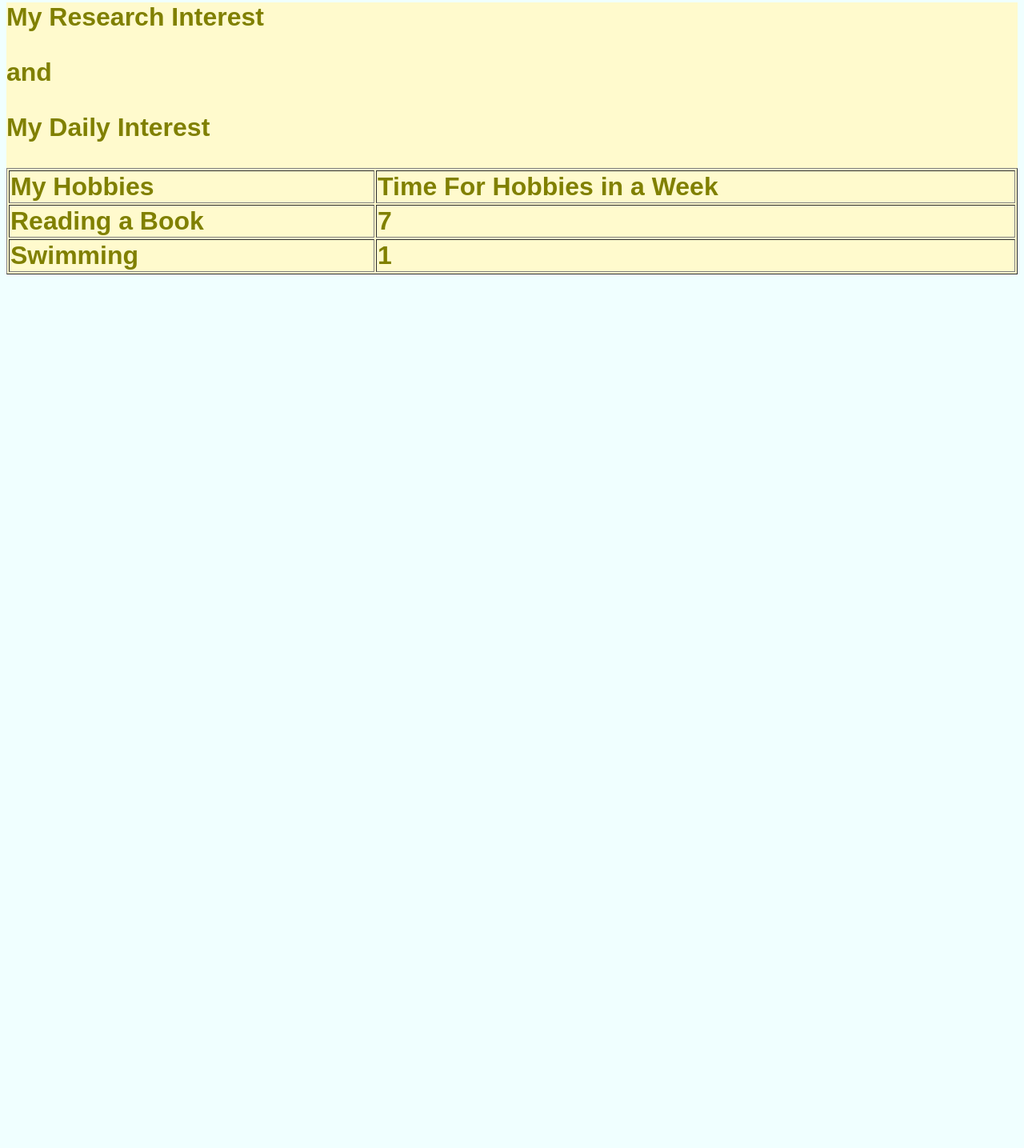
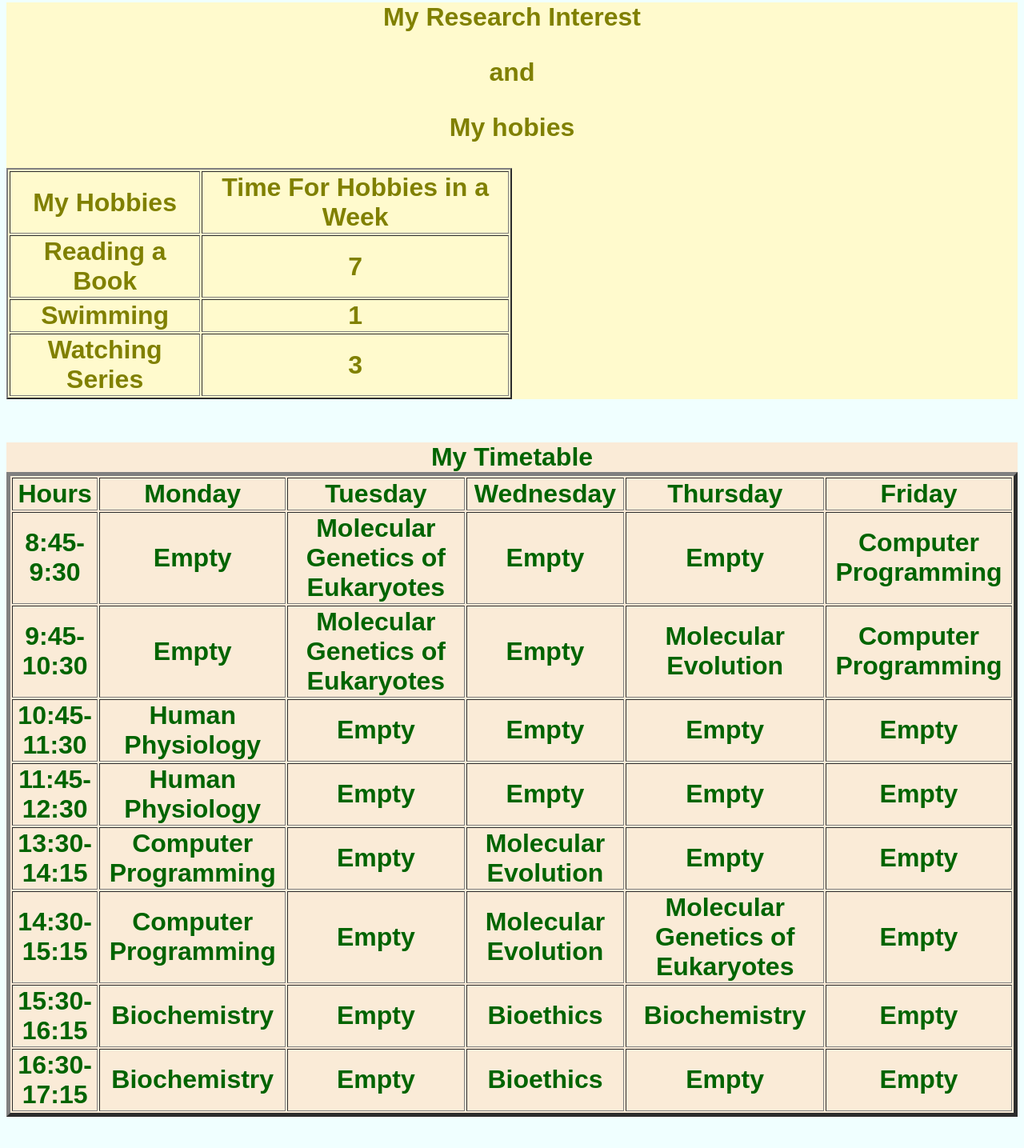
Before and after one commit to cihancivancivas/cihancivancivas.github.io, a plain HTML site: page index.html in a window 1280 px wide. Shown: the part 381-1816 px from the top of the page at 80% size. Before the commit the page ends 800 px from the top, so only its background shows below. Drawn offline with Linux system fonts and the light colour scheme.

Commit message:
For Homework, 03/03/2016 table

```diff
--- a/index.html
+++ b/index.html
@@ -20,19 +20,25 @@
                background-color: antiquewhite;
                font-family: monospace;
              font-style: oblique;
-            font-size: 1pc}
+            font-size: 1pc;
+            text-align: center}
             h3{color: rosybrown;
             background-color: wheat;
             font-family: monospace;
             font-size: 2em;
             text-align: center}
             h4{color:olive;
-            text-align: left;
+            text-align: center;
             font-style: initial;
             font-family: sans-serif;
             background-color: lemonchiffon;
             font-size: 2em
             }
+            h5{ color: darkgreen;
+            text-align: center;
+            font-family: sans-serif;
+            font-size: 2em;
+            background-color: antiquewhite}
         </style>
         <meta charset="UTF-8"/>
         <meta name="viewport" content="wide"/>
@@ -43,13 +49,16 @@
     <p> 200104001 </p>
 
     </h2>
-    <h3> My Biography </h3>
+    <h3> My Biography
+    </h3>
+
     <h4>
         <p> My Research Interest </p>
 
          and
-        <p>My Daily Interest</p>
-        <table border="1" style="width:100%">
+        <p>My hobies</p>
+
+        <table border="2" style="width:50%">
   <tr>
     <td>My Hobbies</td>
     <td>Time For Hobbies in a Week </td>
@@ -62,8 +71,94 @@
     <td>Swimming</td>
     <td>1</td>
   </tr>
+  <tr>
+      <td>Watching Series</td>
+      <td>3</td>
+  </tr>
 </table>
     </h4>
+    <h5>
+        My Timetable
+        <table border="5" style="width: 100%">
+            <tr>
+                <td> Hours </td>
+                <td> Monday </td>
+                <td> Tuesday </td>
+                <td> Wednesday </td>
+                <td> Thursday </td>
+                <td> Friday </td>
+
+            </tr>
+            <tr>
+                <td>8:45-9:30</td>
+                <td>Empty</td>
+                <td> Molecular Genetics of Eukaryotes </td>
+                <td>Empty</td>
+                <td>Empty</td>
+                <td> Computer Programming </td>
+
+            </tr>
+            <tr>
+                <td>9:45-10:30</td>
+                <td>Empty</td>
+                <td> Molecular Genetics of Eukaryotes </td>
+                <td> Empty </td>
+                <td> Molecular Evolution </td>
+                <td> Computer Programming </td>
+
+            </tr>
+            <tr>
+                <td>10:45-11:30</td>
+            <td>Human Physiology</td>
+            <td> Empty </td>
+            <td> Empty </td>
+            <td> Empty </td>
+            <td> Empty </td>
+
+            </tr>
+            <tr>
+                <td> 11:45-12:30 </td>
+                <td>Human Physiology</td>
+                <td>Empty</td>
+                <td>Empty</td>
+                <td>Empty</td>
+                <td>Empty</td>
+            </tr>
+            <tr>
+                <td>13:30-14:15</td>
+                <td> Computer Programming </td>
+                <td>Empty</td>
+                <td>Molecular Evolution</td>
+                <td>Empty</td>
+                <td>Empty</td>
+
+            </tr>
+            <tr>
+                <td>14:30-15:15</td>
+                <td>Computer Programming </td>
+                <td>Empty</td>
+                <td>Molecular Evolution </td>
+                <td>Molecular Genetics of Eukaryotes </td>
+                <td>Empty</td>
+
+            </tr>
+            <tr>
+                <td>15:30-16:15</td>
+                <td>Biochemistry</td>
+                <td>Empty</td>
+                <td>Bioethics</td>
+                <td>Biochemistry</td>
+                <td> Empty </td>
+            </tr>
+            <tr>
+                <td>16:30-17:15</td>
+                <td>Biochemistry</td>
+                <td>Empty</td>
+                <td>Bioethics</td>
+                <td>Empty</td>
+                <td>Empty</td>
+            </tr>
+    </h5>
 
 </body>
 </html>
```
